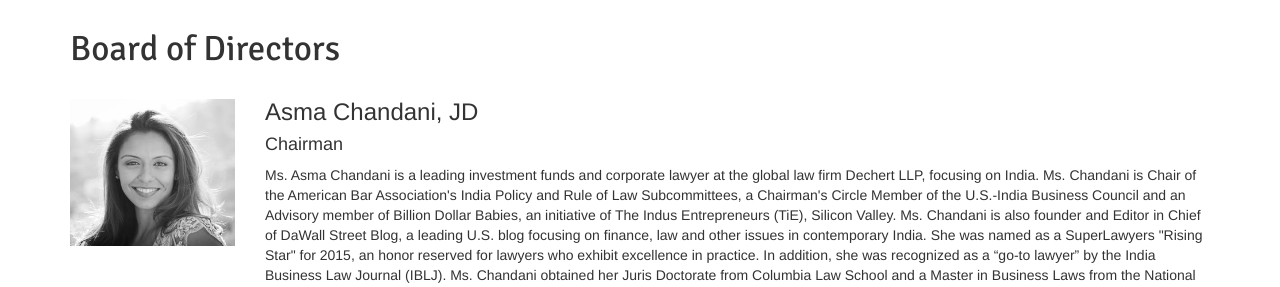
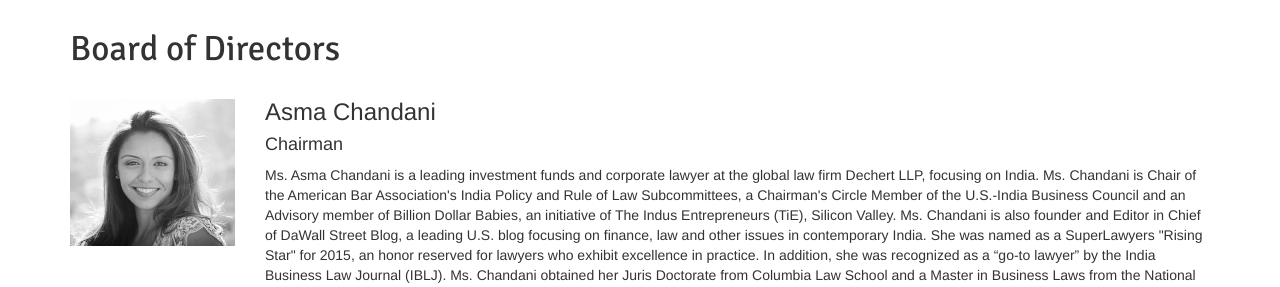
Before and after one commit to jfredrickson/gro-hub, a Jekyll site: the page built from who.html, in a window 1280 px wide and 900 px high, scrolled down 615 px. Shown: the part 162-449 px from the top of the window. Built offline with Jekyll 4.4.1, drawn with Linux system fonts in a browser that asks for light colours; nearby versions of some CDN libraries.

Commit message:
remove JD

```diff
--- a/who.html
+++ b/who.html
@@ -35,7 +35,7 @@ title: Who We Are
     <img src="images/staff-asma.jpg" style="max-width: 100%; margin-top: 20px;">
   </div>
   <div class="col-md-10">
-    <h3>Asma Chandani, JD</h3>
+    <h3>Asma Chandani</h3>
     <h4>Chairman</h4>
 
     <p>Ms. Asma Chandani is a leading investment funds and corporate lawyer at the global law firm Dechert LLP, focusing on India. Ms. Chandani is Chair of the American Bar Association's India Policy and Rule of Law Subcommittees, a Chairman's Circle Member of the U.S.-India Business Council and an Advisory member of Billion Dollar Babies, an initiative of The Indus Entrepreneurs (TiE), Silicon Valley. Ms. Chandani is also founder and Editor in Chief of DaWall Street Blog, a leading U.S. blog focusing on finance, law and other issues in contemporary India. She was named as a SuperLawyers "Rising Star" for 2015, an honor reserved for lawyers who exhibit excellence in practice. In addition, she was recognized as a “go-to lawyer” by the India Business Law Journal (IBLJ). Ms. Chandani obtained her Juris Doctorate from Columbia Law School and a Master in Business Laws from the National Law School University of India, Bangalore.</p>
```
